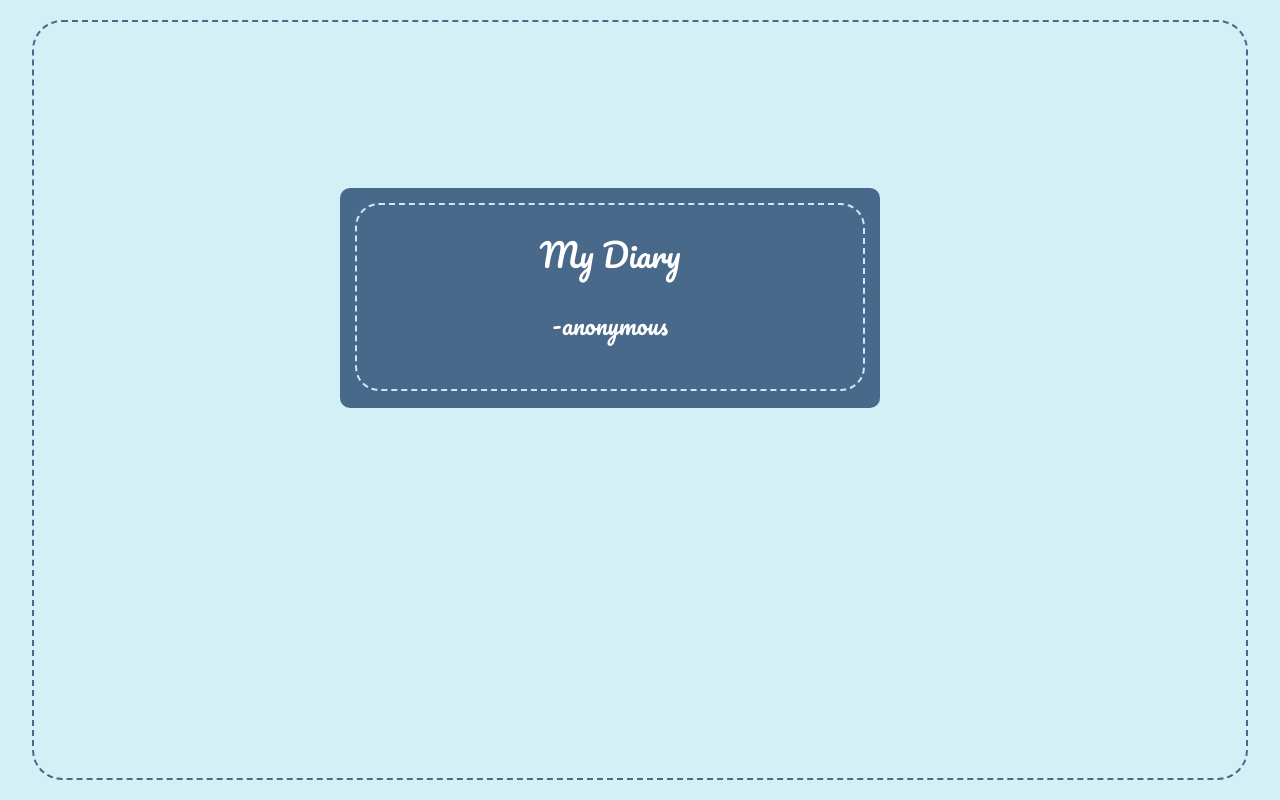
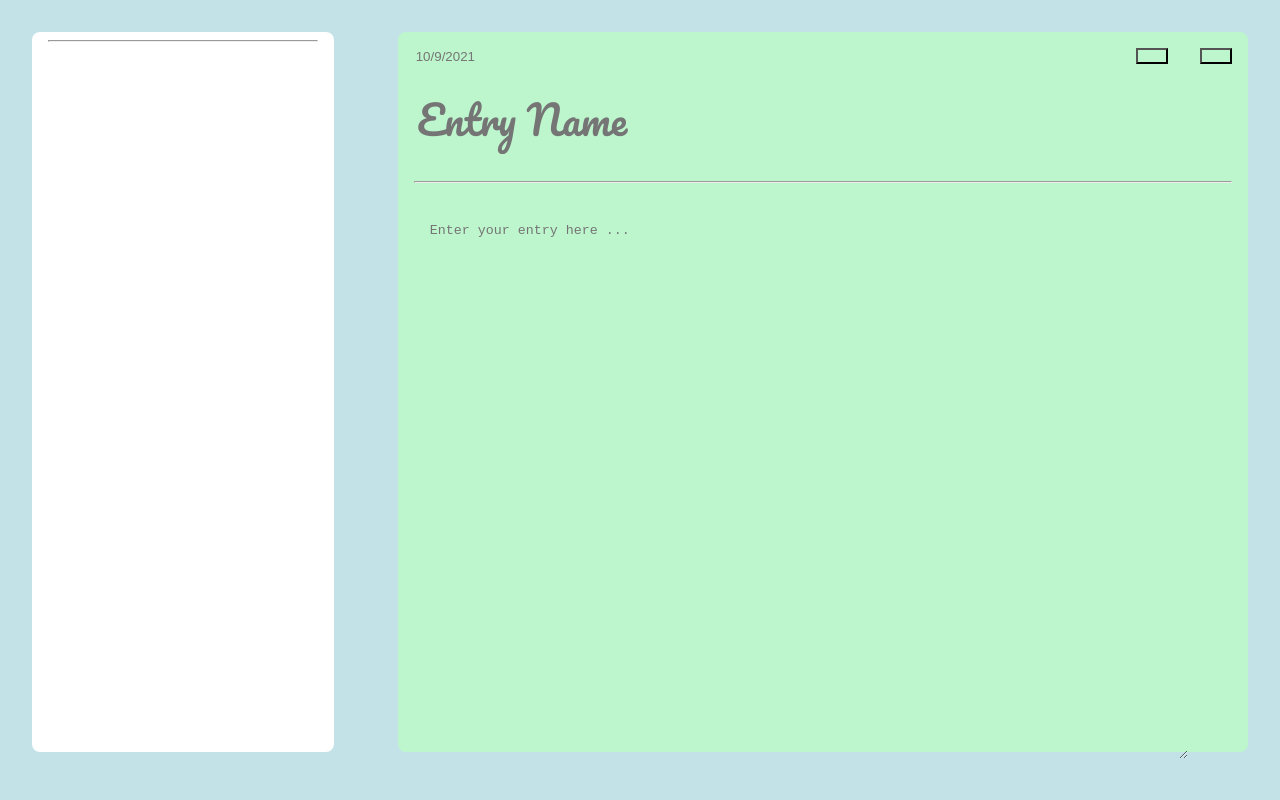
Before and after one commit to ibnjunaid/personal_diary, a React (Create React App) app: page / in a window 1280 px wide. Built offline with nearby package versions, Linux system fonts and the light colour scheme.

Commit message:
right panel added

```diff
--- a/src/App.tsx
+++ b/src/App.tsx
@@ -1,9 +1,12 @@
+import { EOF } from 'dns';
 import './App.scss';
+import Entriespage from './pages/Entries/Entriespage';
 import { Home } from './pages/Home/Home';
 
 function App() {
   return (
-    <Home/>
+    // <Home/>
+    <Entriespage/>
   );
 }
 
--- /dev/null
+++ b/src/components/display/UserInfo.tsx
@@ -0,0 +1,11 @@
+import './UserInfo.scss';
+
+const UserInfo = () =>{
+
+    return(
+        <div className = 'container2'>
+        </div>
+    )
+}
+
+export default UserInfo
--- a/src/pages.tsx/Entriespage.scss
+++ b/src/pages/Entries/Entriespage.scss
@@ -1,5 +1,5 @@
 .container2 {
-    background-color: rgb(249, 251, 253);
+    background: #c3e2e7;
     height: 100vh;
     width: 100vw;
     display: grid;
@@ -33,24 +33,36 @@
 .title {
     background-color: transparent;
     border:none;
-    font-family: Lato;
+    font-family: 'Pacifico', cursive;
     font-style: normal;
     font-size: 2.5rem;
     color: black;
     margin: 1rem;
     margin-top: 0rem;
+    width: 50vw;
+    padding: .2rem;
+
 }
 
 .bodyTxt {
     background-color: transparent;
     border:none;
-    height: 34rem;
-    width: 30rem;
+    height: 65vh;
+    width: 58vw;
     text-align:start;
     margin: 1rem;
+    padding: 1rem;
 }
 
 .hrcss {
     margin-right: 1rem;
     margin-left: 1rem;
 }
+
+.rightpanel {
+    height: 90vh;
+    background:white;
+    border-radius: .5rem;
+    margin: 2rem;
+    grid-area: 1/ 1;
+}
--- a/src/pages.tsx/Entriespage.tsx
+++ b/src/pages/Entries/Entriespage.tsx
@@ -1,3 +1,4 @@
+import UserInfo from '../../components/display/UserInfo';
 import './Entriespage.scss';
 
 const Entriespage = () =>{
@@ -14,7 +15,10 @@ const Entriespage = () =>{
                 <hr className='hrcss'/>
                 <textarea className='bodyTxt' placeholder='Enter your entry here ...'/>
             </div>
-
+            <div className = 'rightpanel'>
+                <div></div>
+            <hr className='hrcss'/>
+            </div>
         </div>
     )
 }
```
Also changed, not shown: src/components/display/UserInfo.scss (added).
